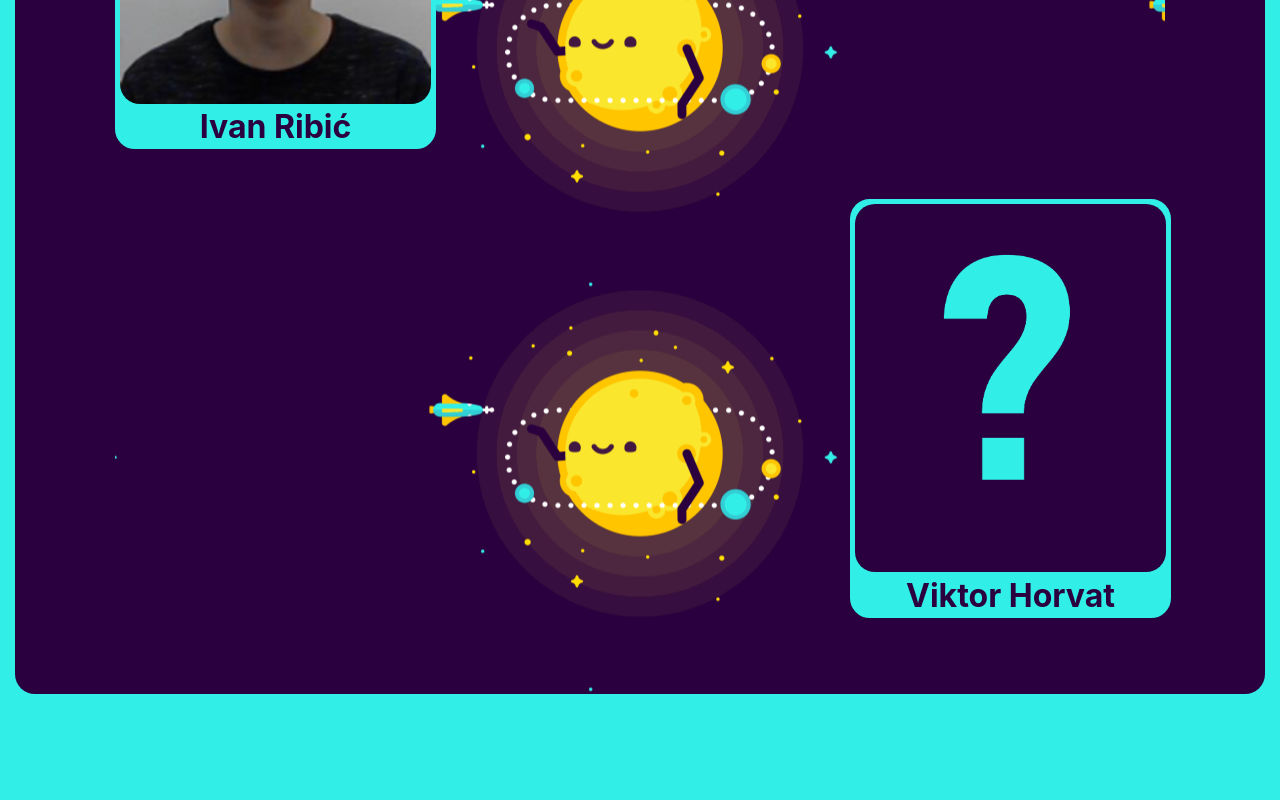
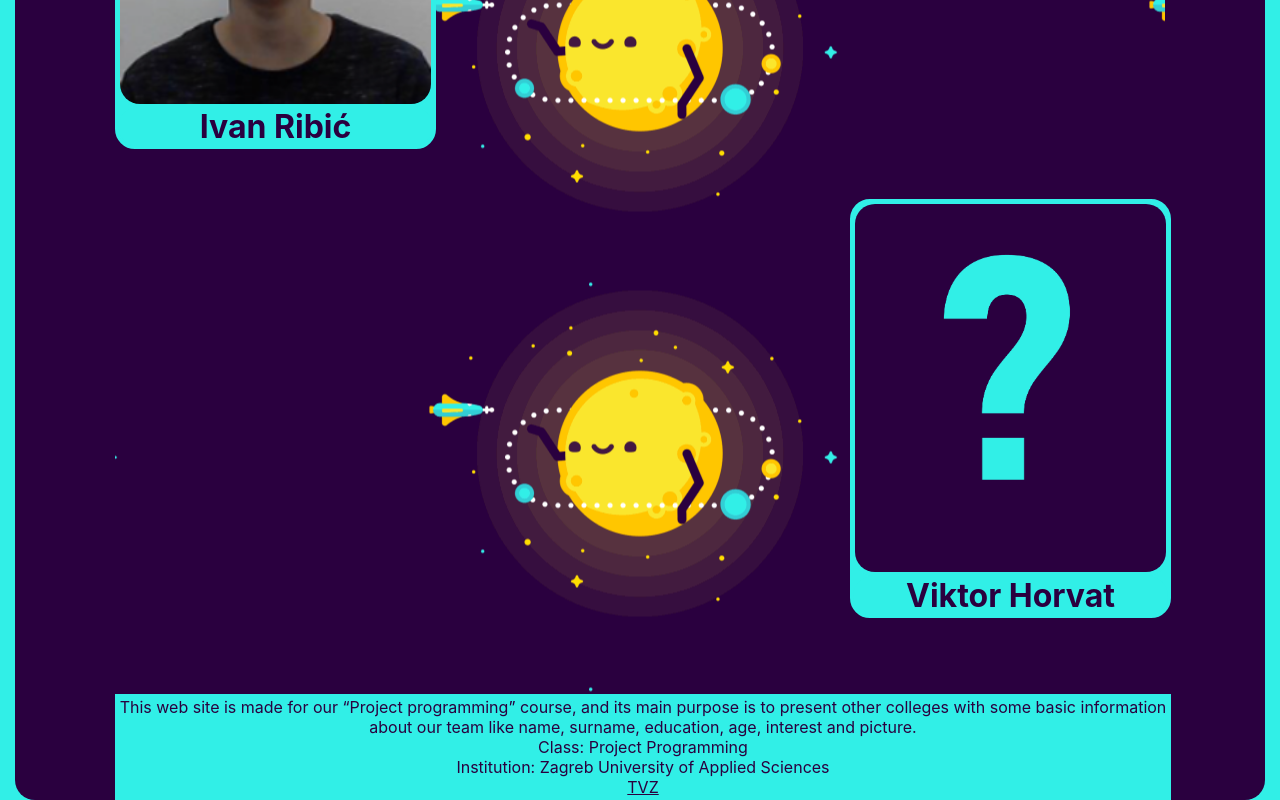
Before and after one commit to vLonac/Projektno-Programiranje-Team-RML-H-, a plain HTML site: page index.html in a window 1280 px wide. Shown: the part 1566-2366 px from the top of the page. Before the commit the page ends 2260 px from the top, so only its background shows below. Drawn offline with Linux system fonts and the light colour scheme.

Commit message:
Add files via upload

```diff
--- a/index.html
+++ b/index.html
@@ -1,10 +1,12 @@
 <!DOCTYPE html>
 <html>
+
 <head>
     <meta charset="utf-8">
     <title>Projektno Programiranje - Vježba 1</title>
     <link rel="stylesheet" type="text/css" href="style.css">
 </head>
+
 <body>
     <div class="background">
         <h1 id="naslov">Projektno Programiranje</h1>
@@ -62,5 +64,22 @@
             </div>
         </div>
     </div>
+
+    <div class="footer">
+        <footer>
+            <p>This web site is made for our “Project programming” course, and its main purpose is to present other
+                colleges with some basic information about our team like name, surname, education, age, interest and
+                picture.
+                <br/>
+
+                Class: Project Programming<br/>
+
+                Institution: Zagreb University of Applied Sciences
+                <br>
+                <a href="https://www.tvz.hr/">TVZ</a>
+            </p>
+        </footer>
+    </div>
 </body>
+
 </html>
--- a/style.css
+++ b/style.css
@@ -232,3 +232,29 @@ body {
 .osoba4:hover + .hidden4 {
     z-index: 0;
 }
+
+footer {
+    text-align: center;
+    padding: 3px;
+    width: 100%;
+    color: white;
+  }
+
+
+  footer a:hover {
+    color: #e74c3c;
+  }
+  footer a::before {
+    content: "";
+    transition: all 0.4s ease-in-out;
+    position: absolute;
+    right: 50%;
+    left: 50%;
+    bottom: 0;
+    height: 2px;
+    background-color: #e74c3c;
+  }
+  footer a:hover::before {
+    right: 0;
+    left: 0;
+  }
```
Lines whose indentation alone changed are shown as unchanged.
